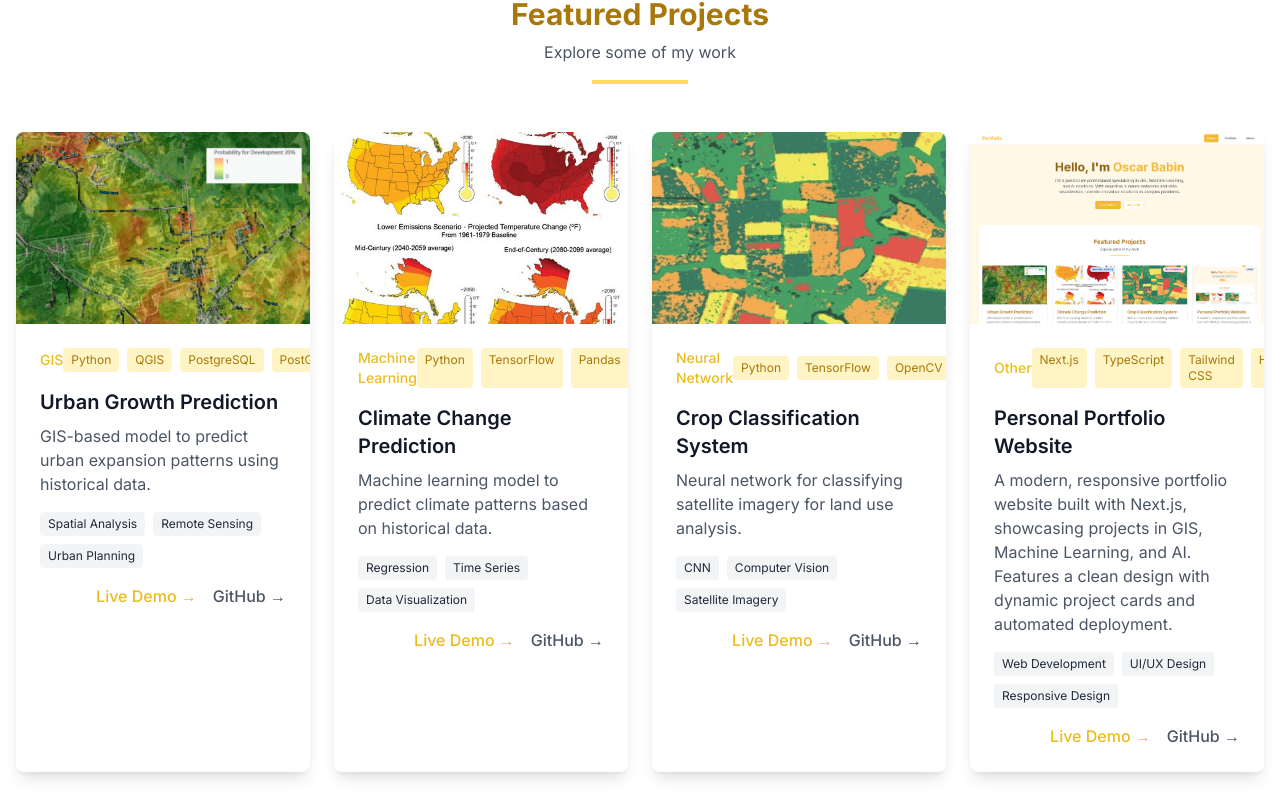
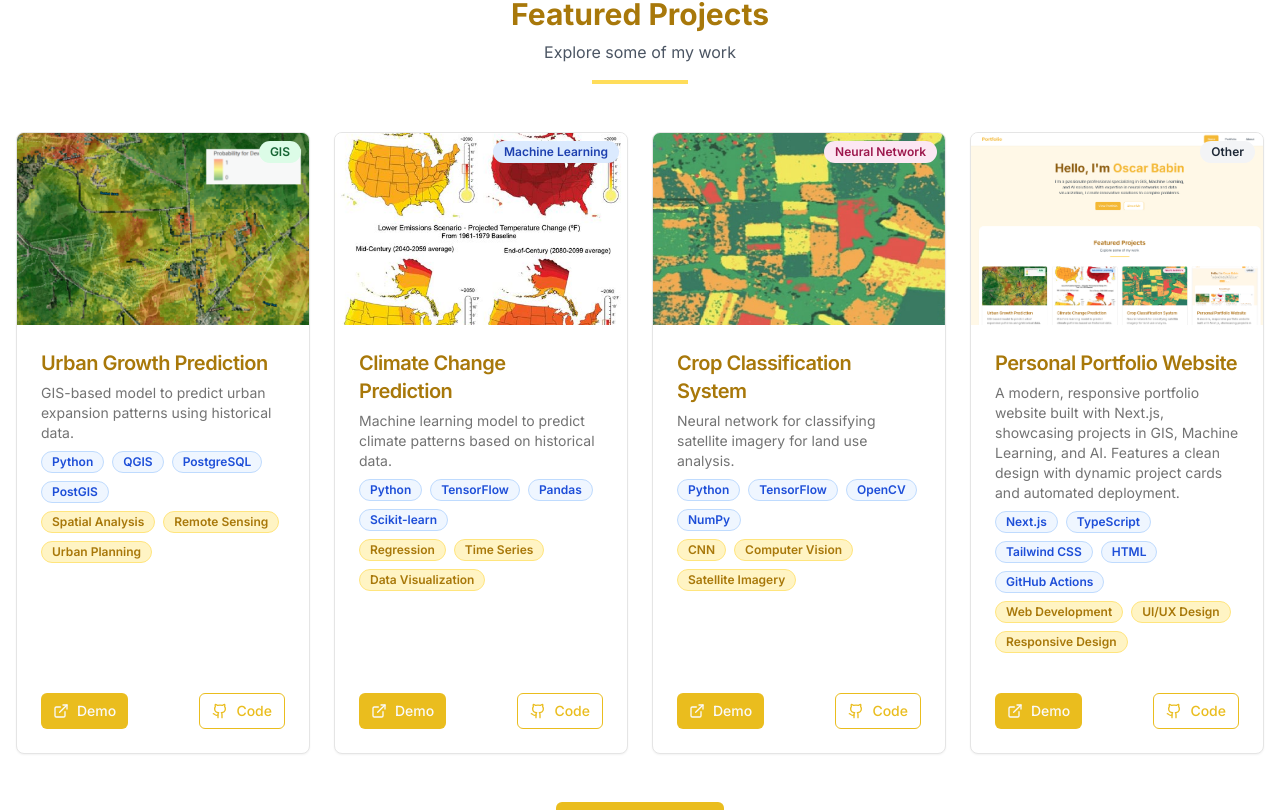
Before and after one commit to y8o/portfolio, a Next.js app: page / in a window 1280 px wide. Shown: the part 532-1342 px from the top of the page. Built offline with nearby package versions, Linux system fonts and the light colour scheme.

Commit message:
fixing tagging v5

```diff
--- a/components/project-card.tsx
+++ b/components/project-card.tsx
@@ -1,15 +1,53 @@
 import Image from "next/image"
 import Link from "next/link"
 import { Project } from "@/lib/data"
+import { Card, CardContent, CardDescription, CardFooter, CardHeader, CardTitle } from "@/components/ui/card"
+import { Badge } from "@/components/ui/badge"
+import { Button } from "@/components/ui/button"
+import { ExternalLink, Github } from "lucide-react"
+import { Dispatch, SetStateAction } from "react"
 
 interface ProjectCardProps {
   project: Project
+  onFilterChange?: Dispatch<SetStateAction<{
+    type: 'category' | 'tag' | 'tech' | null;
+    value: string | null;
+  }>>
 }
 
-export default function ProjectCard({ project }: ProjectCardProps) {
+export default function ProjectCard({ project, onFilterChange }: ProjectCardProps) {
+  const categoryColors: Record<string, string> = {
+    GIS: "bg-green-100 text-green-800",
+    "Machine Learning": "bg-blue-100 text-blue-800",
+    "Neural Network": "bg-pink-100 text-pink-800",
+    "Other": "bg-gray-100 text-gray-800",
+  }
+
+  const handleFilterClick = (type: 'category' | 'tag' | 'tech', value: string) => {
+    if (onFilterChange) {
+      onFilterChange({ type, value })
+    }
+  }
+
+  const renderBadge = (type: 'category' | 'tag' | 'tech', value: string, className: string) => {
+    const key = `${type}-${value}`
+    if (onFilterChange) {
+      return (
+        <Badge
+          key={key}
+          className={className}
+          onClick={() => handleFilterClick(type, value)}
+        >
+          {value}
+        </Badge>
+      )
+    }
+    return <Badge key={key} className={className}>{value}</Badge>
+  }
+
   return (
-    <div className="bg-white rounded-lg shadow-lg overflow-hidden hover:shadow-xl transition-shadow duration-300">
-      <div className="relative h-48">
+    <Card className="flex flex-col overflow-hidden transition-all duration-300 hover:shadow-md h-full">
+      <div className="relative h-48 w-full">
         <Image
           src={project.image}
           alt={project.title}
@@ -17,67 +55,58 @@ export default function ProjectCard({ project }: ProjectCardProps) {
           className="object-cover"
           sizes="(max-width: 768px) 100vw, (max-width: 1200px) 50vw, 33vw"
         />
+        {renderBadge(
+          'category',
+          project.category,
+          `absolute top-2 right-2 ${categoryColors[project.category]} cursor-pointer hover:opacity-80`
+        )}
       </div>
 
-      <div className="p-6">
-        <div className="flex items-center justify-between mb-4">
-          <Link
-            href={`/portfolio?category=${encodeURIComponent(project.category)}`}
-            className="text-sm font-medium text-amber-600 hover:text-amber-700 transition-colors"
-          >
-            {project.category}
-          </Link>
-          <div className="flex space-x-2">
+      <CardHeader className="pb-2">
+        <CardTitle className="text-xl text-amber-800">{project.title}</CardTitle>
+        <CardDescription>{project.description}</CardDescription>
+      </CardHeader>
+
+      <CardContent className="flex-grow">
+        <div className="flex flex-col gap-2">
+          <div className="flex flex-wrap gap-2">
             {project.technologies.map((tech) => (
-              <Link
-                key={tech}
-                href={`/portfolio?tech=${encodeURIComponent(tech)}`}
-                className="text-xs bg-amber-100 text-amber-800 px-2 py-1 rounded hover:bg-amber-200 transition-colors"
-              >
-                {tech}
-              </Link>
+              renderBadge(
+                'tech',
+                tech,
+                "bg-blue-50 text-blue-700 border-blue-200 cursor-pointer hover:opacity-80"
+              )
+            ))}
+          </div>
+          <div className="flex flex-wrap gap-2">
+            {project.tags.map((tag) => (
+              renderBadge(
+                'tag',
+                tag,
+                "bg-amber-100 text-amber-800 border-amber-300 cursor-pointer hover:opacity-80"
+              )
             ))}
           </div>
         </div>
+      </CardContent>
 
-        <h3 className="text-xl font-semibold text-gray-900 mb-2">{project.title}</h3>
-        <p className="text-gray-600 mb-4">{project.description}</p>
+      <CardFooter className="flex justify-between mt-auto pt-4">
+        {project.demoUrl && (
+          <Button asChild variant="default" size="sm" className="bg-amber-600 hover:bg-amber-700">
+            <Link href={project.demoUrl} target="_blank" className="flex items-center gap-1">
+              <ExternalLink size={14} /> Demo
+            </Link>
+          </Button>
+        )}
 
-        <div className="flex flex-wrap gap-2 mb-4">
-          {project.tags.map((tag) => (
-            <Link
-              key={tag}
-              href={`/portfolio?tag=${encodeURIComponent(tag)}`}
-              className="text-xs bg-gray-100 text-gray-800 px-2 py-1 rounded hover:bg-gray-200 transition-colors"
-            >
-              {tag}
+        {project.githubUrl && (
+          <Button asChild variant="outline" size="sm" className="border-amber-600 text-amber-600 hover:bg-amber-100">
+            <Link href={project.githubUrl} target="_blank" className="flex items-center gap-1">
+              <Github size={14} /> Code
             </Link>
-          ))}
-        </div>
-
-        <div className="flex justify-end space-x-4">
-          {project.demoUrl && (
-            <a
-              href={project.demoUrl}
-              target="_blank"
-              rel="noopener noreferrer"
-              className="text-amber-600 hover:text-amber-700 font-medium"
-            >
-              Live Demo →
-            </a>
-          )}
-          {project.githubUrl && (
-            <a
-              href={project.githubUrl}
-              target="_blank"
-              rel="noopener noreferrer"
-              className="text-gray-600 hover:text-gray-700 font-medium"
-            >
-              GitHub →
-            </a>
-          )}
-        </div>
-      </div>
-    </div>
+          </Button>
+        )}
+      </CardFooter>
+    </Card>
   )
 }
--- /dev/null
+++ b/components/project-filter.tsx
@@ -0,0 +1,86 @@
+"use client"
+
+import { useState } from "react"
+import { Project } from "@/lib/data"
+import ProjectCard from "./project-card"
+import SectionHeading from "./section-heading"
+
+interface ProjectFilterProps {
+  projects: Project[]
+}
+
+export default function ProjectFilter({ projects }: ProjectFilterProps) {
+  const [activeFilter, setActiveFilter] = useState<{
+    type: 'category' | 'tag' | 'tech' | null;
+    value: string | null;
+  }>({ type: null, value: null })
+
+  const filteredProjects = activeFilter.type && activeFilter.value
+    ? projects.filter(project => {
+        if (!activeFilter.value) return true
+        switch (activeFilter.type) {
+          case 'category':
+            return project.category === activeFilter.value
+          case 'tag':
+            return project.tags.includes(activeFilter.value)
+          case 'tech':
+            return project.technologies.includes(activeFilter.value)
+          default:
+            return true
+        }
+      })
+    : projects
+
+  const getFilterTitle = () => {
+    if (!activeFilter.type || !activeFilter.value) return null
+
+    switch (activeFilter.type) {
+      case 'category':
+        return `${activeFilter.value} Projects`
+      case 'tag':
+        return `Projects tagged with "${activeFilter.value}"`
+      case 'tech':
+        return `Projects using ${activeFilter.value}`
+      default:
+        return null
+    }
+  }
+
+  const getFilterDescription = () => {
+    if (!activeFilter.type || !activeFilter.value) return null
+
+    switch (activeFilter.type) {
+      case 'category':
+        return `Explore my ${activeFilter.value.toLowerCase()} projects and their applications`
+      case 'tag':
+        return `Discover projects related to ${activeFilter.value.toLowerCase()} and their implementations`
+      case 'tech':
+        return `Browse through projects built with ${activeFilter.value} and see how it's applied`
+      default:
+        return null
+    }
+  }
+
+  const title = getFilterTitle()
+  const description = getFilterDescription()
+
+  return (
+    <div>
+      {title && description && (
+        <SectionHeading
+          title={title}
+          subtitle={description}
+        />
+      )}
+      <div className={`grid grid-cols-1 md:grid-cols-2 lg:grid-cols-3 gap-6 ${title ? 'mt-6' : ''}`}>
+        {filteredProjects.map((project) => (
+          <ProjectCard
+            key={project.id}
+            project={project}
+            onFilterChange={setActiveFilter}
+          />
+        ))}
+      </div>
+    </div>
+  )
+}
```
